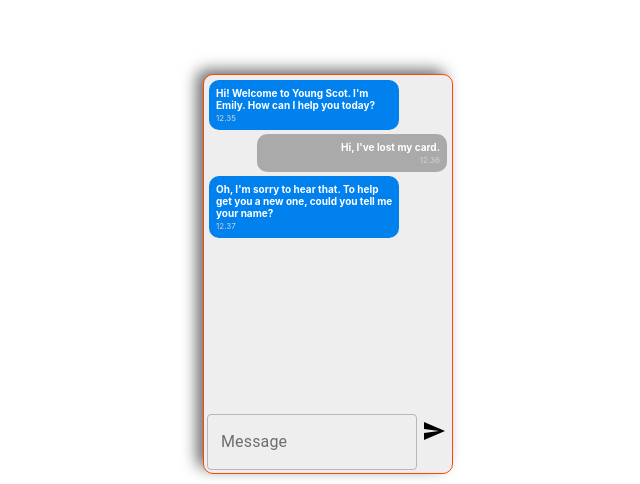
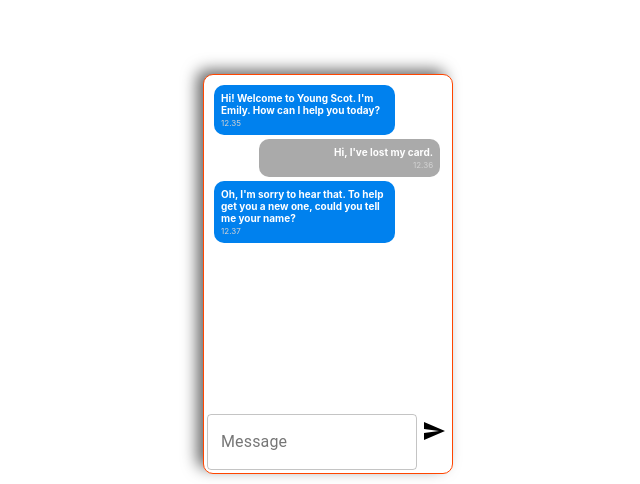
Before and after one commit to ThomasHAOD/chatbot-frontend, a React (Create React App) app: page / in a window 1280 px wide. Shown: the part 316-800 px from the top of the page, without its empty margins (561-1201 px from the left). Built offline with nearby package versions, Linux system fonts and the light colour scheme.

Commit message:
post requests to server working and responses displaying

```diff
--- a/src/App.js
+++ b/src/App.js
@@ -1,10 +1,11 @@
 import React from "react";
+import classes from "./App.module.css";
 
 import Chat from "./containers/Chat/Chat";
 
 function App() {
   return (
-    <div className="App" style={{ height: "400px", width: "250px" }}>
+    <div className={classes.App}>
       <Chat />
     </div>
   );
--- /dev/null
+++ b/src/App.module.css
@@ -0,0 +1,11 @@
+.App {
+  width: 100%;
+  height: 100%;
+}
+
+@media (min-width: 500) {
+  .App {
+    height: 400px;
+    width: 250px;
+  }
+}
--- a/src/components/Input/Input.js
+++ b/src/components/Input/Input.js
@@ -15,11 +15,12 @@
       let timeString = "" + (hours > 12 ? hours - 12 : hours);
       timeString += (minutes < 10 ? ":0" : ":") + minutes;
       const newMessage = {
-        content: message,
+        text: message,
         sender: "Client",
         time: timeString
       };
       props.handleNewMessage(newMessage);
+
       setMessage("");
     }
   };
--- a/src/components/Messages/Message/Message.js
+++ b/src/components/Messages/Message/Message.js
@@ -14,7 +14,7 @@
 
   return (
     <div className={messageClasses.join(" ")}>
-      <h4>{props.message.content}</h4>
+      <h4>{props.message.text}</h4>
       <p>{props.message.time}</p>
     </div>
   );
--- a/src/components/Messages/Messages.module.css
+++ b/src/components/Messages/Messages.module.css
@@ -1,10 +1,11 @@
 .Messages {
   height: 80%;
-  width: 100%;
+  width: 95%;
   overflow: auto;
   position: relative;
   display: flex;
   flex-flow: column;
+  margin: 5px;
 }
 
 .Messages::-webkit-scrollbar {
--- a/src/containers/Chat/Chat.js
+++ b/src/containers/Chat/Chat.js
@@ -1,5 +1,6 @@
 import React, { Component } from "react";
 import classes from "./Chat.module.css";
+import axios from "axios";
 
 import Messages from "../../components/Messages/Messages";
 import Input from "../../components/Input/Input";
@@ -9,14 +10,14 @@
     sessionId: 1,
     messages: [
       {
-        content:
+        text:
           "Hi! Welcome to Young Scot. I'm Emily. How can I help you today? ",
         sender: "Chatbot",
         time: "12.35"
       },
-      { content: "Hi, I've lost my card.", sender: "Client", time: "12.36" },
+      { text: "Hi, I've lost my card.", sender: "Client", time: "12.36" },
       {
-        content:
+        text:
           "Oh, I'm sorry to hear that. To help get you a new one, could you tell me your name?",
         sender: "Chatbot",
         time: "12.37"
@@ -28,6 +29,30 @@
     const newMessageArray = [...this.state.messages, newMessage];
 
     this.setState({ messages: newMessageArray });
+
+    const timeNow = new Date();
+    const hours = timeNow.getHours();
+    const minutes = timeNow.getMinutes();
+    let timeString = "" + (hours > 12 ? hours - 12 : hours);
+    timeString += (minutes < 10 ? ":0" : ":") + minutes;
+
+    axios
+      .post("https://localhost:5001/api/chatbot/detectintent", null, {
+        params: { text: newMessage.text, sessionId: this.state.sessionId }
+      })
+      .then(res => {
+        console.log(res);
+        const response = {
+          text: res.data.fulfillmentText,
+          sender: "Chatbot",
+          time: timeString
+        };
+        const messageArrayWithRes = [...this.state.messages, response];
+        this.setState({ messages: messageArrayWithRes });
+      })
+      .catch(err => {
+        console.log(err);
+      });
   };
 
   render() {
--- a/src/containers/Chat/Chat.module.css
+++ b/src/containers/Chat/Chat.module.css
@@ -1,7 +1,14 @@
+.Chat {
+  width: 100%;
+  height: 100%;
+  background: white;
+  margin: 5px;
+}
+
+@media (min-width: 500px) {
   .Chat {
     height: 400px;
     width: 250px;
-  background: #eee;
     border-radius: 10px;
     position: fixed;
     bottom: 0;
@@ -14,3 +21,4 @@
     -moz-box-shadow: -7px -5px 15px -1px rgba(102, 102, 102, 1);
     box-shadow: -7px -5px 15px -1px rgba(102, 102, 102, 1);
   }
+}
--- a/src/index.css
+++ b/src/index.css
@@ -5,11 +5,18 @@
     sans-serif;
   -webkit-font-smoothing: antialiased;
   -moz-osx-font-smoothing: grayscale;
-  height: 400px;
-  width: 250px;
+  width: 100%;
+  height: 100%;
 }
 
 code {
   font-family: source-code-pro, Menlo, Monaco, Consolas, "Courier New",
     monospace;
 }
+
+@media (min-width: 500px) {
+  body {
+    height: 400px;
+    width: 250px;
+  }
+}
```
Lines whose indentation alone changed are shown as unchanged.
